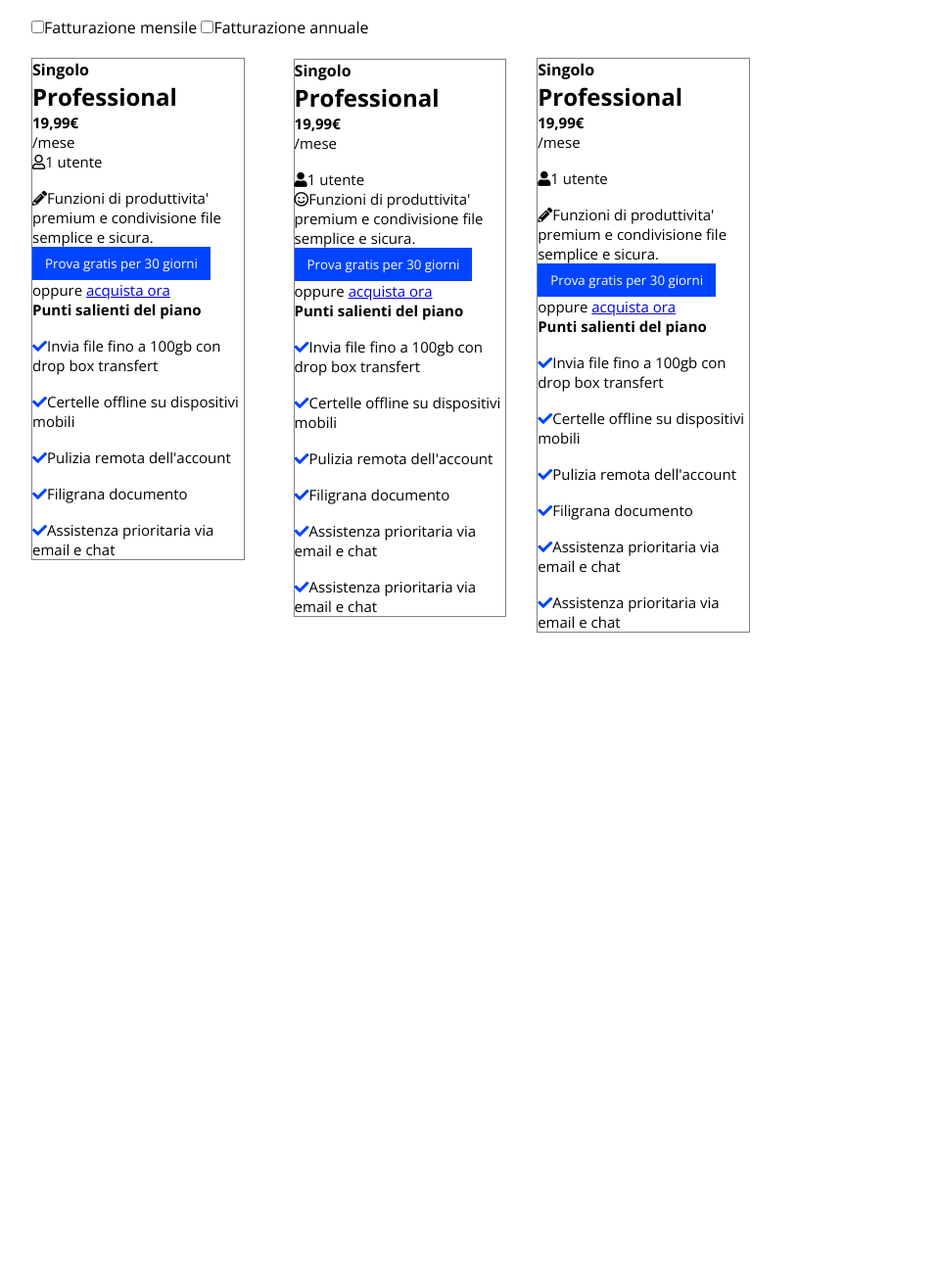
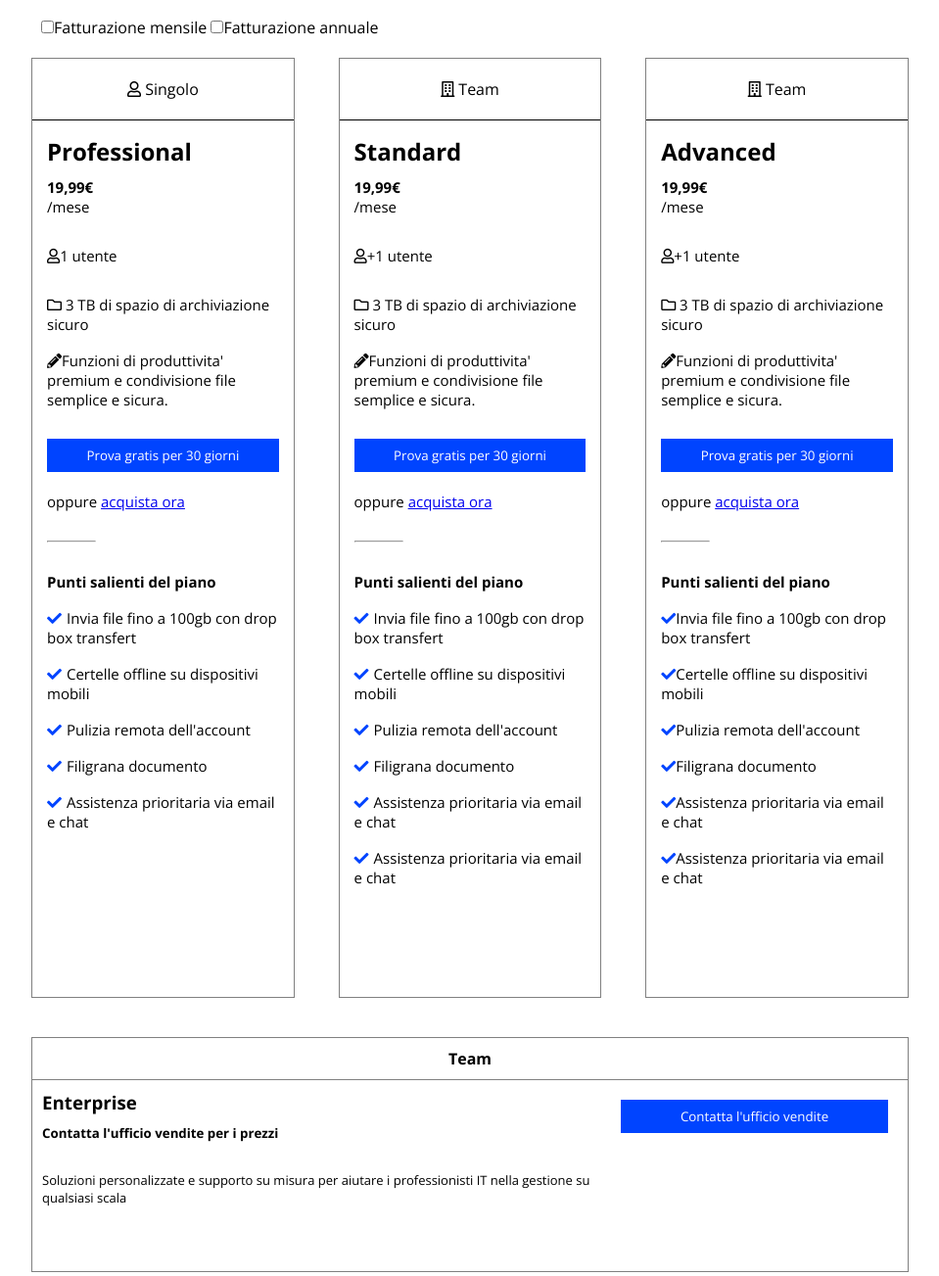
Before and after one commit to Marcofan00/htmlcss-dropbox, a plain HTML site: page index.html in a window 1280 px wide. Shown: the part 920-2223 px from the top of the page at 98% size, without its empty margins (160-1119 px from the left). Drawn offline with nearby package versions, Linux system fonts and the light colour scheme.

Commit message:
upgrade code

```diff
--- a/css/style.css
+++ b/css/style.css
@@ -10,7 +10,7 @@ header{
     width: 100%;
     background-color: white;
 }
-
+/* menu */
 nav{
    margin: 20px;
 }
@@ -40,13 +40,13 @@ nav{
     margin-right: 40px;
     margin-top: 1px;
 }
-
+/* button */
 .blu{
     background-color: rgb(0, 68, 255);;
     color: white;
     border: 7px solid rgb(0, 68, 255);;
 }
-
+ /* prima sez */
 .prima-sez{
     background-color: rgb(146, 173, 224);
     height: 90vh;
@@ -89,11 +89,11 @@ nav{
     margin-left: 50px;
     margin-top: 50px;
 }
-
+/* seconda sez */
 .sec-sez{
     height: 200vh;
-    margin-left: 15%;
-    margin-left: 15%;
+    width: 70%;
+    margin: auto;
 }
 
 .sec-sez h1{
@@ -113,29 +113,92 @@ nav{
     height: 100vh;
 }
 
-.colonna1{
+.colonna{
     float: left;
-    width: 20%;
-    margin-right: 30px;
+    height: 120vh;
+    width: 30%;
+    margin-right: 5%;
     border: 1px solid gray;
 
 }
 
-.colonna2{
-    float: left;
-    width: 20%;
-    margin: 1px;
-    border: 1px solid gray;
-    margin-left: 20px;
+.colonna .blu{
+    width: 100%;
 }
 
-.colonna3{
-    float: left;
-    width: 20%;
-    margin-left: 30px;
+.content{
+    padding: 15px;
+}
+
+.single{
+    text-align: center;
+    border-bottom: 1px solid black ;
+    padding: 10px;
+}
+
+.colonna:last-child{
+    margin-right: 0;
+}
+
+.col-title{
+    margin-bottom: 10px;
+}
+/* margini */
+.marginB-40{
+    margin-bottom: 40px;
+}
+
+.marginB-30{
+    margin-bottom: 30px;
+}
+
+.marginB-20{
+    margin-bottom: 20px;
+}
+
+.marginR-5{
+    margin-right: 5px;
+}
+
+hr{
+    width: 50px;
+}
+/* colonna sotto */
+#colonna-sotto{
+    width: 100%;
+    height: 30vh;
     border: 1px solid gray;
 }
 
+#bottom-title{
+    text-align: center;
+    border-bottom: 1px solid gray;
+    padding: 10px;
+}
+
+#bottom-content{
+    width: 65%;
+    float: left;
+}
+
+#bottom-content h3, h5, p{
+    margin: 10px;
+}
+
+#par-col-sotto{
+    font-size: 13px;
+}
+
+#bottom-button{
+    width: 35%;
+    float: right;
+    padding: 20px;
+}
+
+#bottom-button button{
+    width: 100%;
+}
+/* ul */
 li{
     list-style: none;
     font-size: 15px;
@@ -148,7 +211,7 @@ ul{
 .fa-check{
     color: rgb(0, 68, 255);
 }
-
+/* sezione 3 */
 .sezione3{
     height: 100vh;
     width: 80%;
--- a/index.html
+++ b/index.html
@@ -65,68 +65,89 @@
                     <input type="checkbox">Fatturazione mensile <input type="checkbox">Fatturazione annuale
                     </p>
                 </div>
-                <!-- Colonne da terminare!! -->
+                <!-- Colonne -->
                 <div class="clearfix">
-                    <div class="colonna1">
-                       <h4>Singolo</h4>
-                       <h2>Professional</h2>
+                    <div class="colonna">
+                        <div class="single">
+                            <p><i class="far fa-user"></i> Singolo</p>
+                        </div>
+                        <div class="content">
+                            <h2 class="col-title">Professional</h2>
                             <ul>
                                 <li><strong>19,99&euro;</strong></li>
-                           <li>/mese</li>
-                           <li><i class="far fa-user"></i>1 utente</li>
-                           <li><i class="fas fa-pencil-alt"></i>Funzioni di produttivita' premium e condivisione file semplice e sicura.</li>
-                           <li><button class="blu">Prova gratis per 30 giorni</button></li>
-                           <li>oppure <a href="#">acquista ora</a></li>
+                                <li class="marginB-30">/mese</li>
+                                <li class="marginB-30"><i class="far fa-user"></i>1 utente</li>
+                                <li><i class="far fa-folder"></i> 3 TB di spazio di archiviazione sicuro</li>
+                                <li class="marginB-30"><i class="fas fa-pencil-alt"></i>Funzioni di produttivita' premium e condivisione file semplice e sicura.</li>
+                                <li class="marginB-20"><button class="blu">Prova gratis per 30 giorni</button></li>
+                                <li class="marginB-30">oppure <a href="#">acquista ora</a></li>
 
                             </ul>
+                            <div class="hr marginB-30">
+                                <hr>
+                            </div>
                                 <ul>
                                     <li><strong>Punti salienti del piano</strong></li>
-                            <li><i class="fas fa-check"></i>Invia file fino a 100gb con drop box transfert</li>
-                            <li><i class="fas fa-check"></i>Certelle offline su dispositivi mobili</li>
-                            <li><i class="fas fa-check"></i>Pulizia remota dell'account</li>
-                            <li><i class="fas fa-check"></i>Filigrana documento</li>
-                            <li><i class="fas fa-check"></i>Assistenza prioritaria via email e chat</li>
+                                    <li><i class="fas fa-check marginR-5"></i>Invia file fino a 100gb con drop box transfert</li>
+                                    <li><i class="fas fa-check marginR-5"></i>Certelle offline su dispositivi mobili</li>
+                                    <li><i class="fas fa-check marginR-5"></i>Pulizia remota dell'account</li>
+                                    <li><i class="fas fa-check marginR-5"></i>Filigrana documento</li>
+                                    <li><i class="fas fa-check marginR-5"></i>Assistenza prioritaria via email e chat</li>
                                 </ul>
+                        </div>
+                    </div>
+                    <!-- Colonne -->
+                    <div class="colonna">
+                        <div class="single">
+                            <p><i class="far fa-building"></i> Team</p>
+                        </div>
+                        <div class="content">
+                                <h2 class="col-title">Standard</h2>
+                            <ul>
+                                <li><strong>19,99&euro;</strong></li>
+                                <li class="marginB-30">/mese</li>
+                                <li class="marginB-30"><i class="far fa-user"></i>+1 utente</li>
+                                <li><i class="far fa-folder"></i> 3 TB di spazio di archiviazione sicuro</li>
+                                <li class="marginB-30"><i class="fas fa-pencil-alt"></i>Funzioni di produttivita' premium e condivisione file semplice e sicura.</li>
+                                <li class="marginB-20"><button class="blu">Prova gratis per 30 giorni</button></li>
+                                <li class="marginB-30">oppure <a href="#">acquista ora</a></li>
+
+                            </ul>
+                            <div class="hr marginB-30">
+                                <hr>
+                            </div>
+                            <ul>
+                                <li><strong>Punti salienti del piano</strong></li>
+                                <li><i class="fas fa-check marginR-5"></i>Invia file fino a 100gb con drop box transfert</li>
+                                <li><i class="fas fa-check marginR-5"></i>Certelle offline su dispositivi mobili</li>
+                                <li><i class="fas fa-check marginR-5"></i>Pulizia remota dell'account</li>
+                                <li><i class="fas fa-check marginR-5"></i>Filigrana documento</li>
+                                <li><i class="fas fa-check marginR-5"></i>Assistenza prioritaria via email e chat</li>
+                                <li><i class="fas fa-check marginR-5"></i>Assistenza prioritaria via email e chat</li>
+                            </ul>
+                        </div>
 
                     </div>
-                    <!-- Colonne da terminare!! -->
-                    <div class="colonna2">
-                        <h4>Singolo</h4>
-                        <h2>Professional</h2>
+                    <!-- Colonne -->
+                    <div class="colonna marginB-40">
+                        <div class="single">
+                            <p><i class="far fa-building"></i> Team</p>
+                        </div>
+                        <div class="content">
+                                <h2 class="col-title">Advanced</h2>
                             <ul>
                                 <li><strong>19,99&euro;</strong></li>
-                            <li>/mese</li>
-                            <li><i class="fas fa-user"></i>1 utente</li>
-                            <li><i class="far fa-smile"></i>Funzioni di produttivita' premium e condivisione file semplice e sicura.</li>
-                            <li><button class="blu">Prova gratis per 30 giorni</button></li>
-                            <li>oppure <a href="#">acquista ora</a></li>
+                                <li class="marginB-30">/mese</li>
+                                <li class="marginB-30"><i class="far fa-user"></i>+1 utente</li>
+                                <li><i class="far fa-folder"></i> 3 TB di spazio di archiviazione sicuro</li>
+                                <li class="marginB-30"><i class="fas fa-pencil-alt"></i>Funzioni di produttivita' premium e condivisione file semplice e sicura.</li>
+                                <li class="marginB-20"><button class="blu">Prova gratis per 30 giorni</button></li>
+                                <li class="marginB-30">oppure <a href="#">acquista ora</a></li>
 
                             </ul>
-                         <ul>
-                             <li><strong>Punti salienti del piano</strong></li>
-                             <li><i class="fas fa-check"></i>Invia file fino a 100gb con drop box transfert</li>
-                             <li><i class="fas fa-check"></i>Certelle offline su dispositivi mobili</li>
-                             <li><i class="fas fa-check"></i>Pulizia remota dell'account</li>
-                             <li><i class="fas fa-check"></i>Filigrana documento</li>
-                             <li><i class="fas fa-check"></i>Assistenza prioritaria via email e chat</li>
-                             <li><i class="fas fa-check"></i>Assistenza prioritaria via email e chat</li>
-                         </ul>
-
-
+                            <div class="hr marginB-30">
+                                <hr>
                             </div>
-                    <!-- Colonne da terminare!! -->
-                    <div class="colonna3">
-                        <h4>Singolo</h4>
-                        <h2>Professional</h2>
-                        <ul>
-                            <li><strong>19,99&euro;</strong></li>
-                            <li>/mese</li>
-                            <li><i class="fas fa-user"></i>1 utente</li>
-                            <li><i class="fas fa-pencil-alt"></i>Funzioni di produttivita' premium e condivisione file semplice e sicura.</li>
-                            <li><button class="blu">Prova gratis per 30 giorni</button></li>
-                            <li>oppure <a href="#">acquista ora</a></li>
-
-                        </ul>
                             <ul>
                                 <li><strong>Punti salienti del piano</strong></li>
                                 <li><i class="fas fa-check"></i>Invia file fino a 100gb con drop box transfert</li>
@@ -139,8 +160,23 @@
                         </div>
                     </div>
                 </div>
+                <div id="colonna-sotto" class="clearfix">
+                    <div id="bottom-title">
+                        <h4>Team</h4>
+                    </div>
+                    <div id="bottom-content">
+                        <h3>Enterprise</h3>
+                        <h5 class="marginB-30">Contatta l'ufficio vendite per i prezzi</h4>
+                        <p id="par-col-sotto">Soluzioni personalizzate e supporto su misura per aiutare i professionisti IT nella gestione su qualsiasi scala</p>
+                    </div>
+                    <div id="bottom-button">
+                        <button class="blu">Contatta l'ufficio vendite</button>
+                    </div>
+
+                </div>
+            </div>
         </section>
-
+        <!-- sezione 3 -->
         <section>
             <div class="sezione3">
                 <img src="img/partner.png" alt="partner">
@@ -151,7 +187,7 @@
                 </div>
             </div>
         </section>
-
+         <!-- sezione 4 -->
         <section>
             <div class="clearfix-2">
                 <div class="operazioni">
@@ -190,7 +226,6 @@
 
                 </div>
 
-
             </div>
         </section>
 
```
Lines whose indentation alone changed are shown as unchanged.
